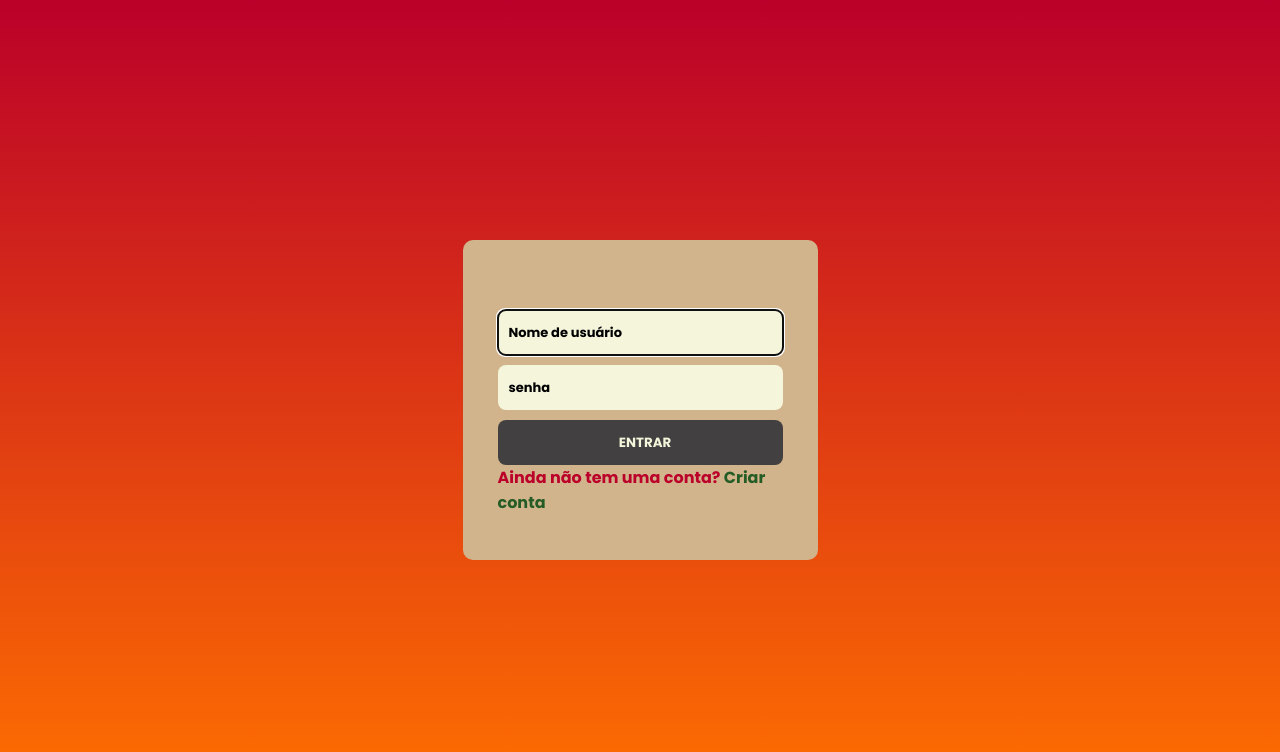
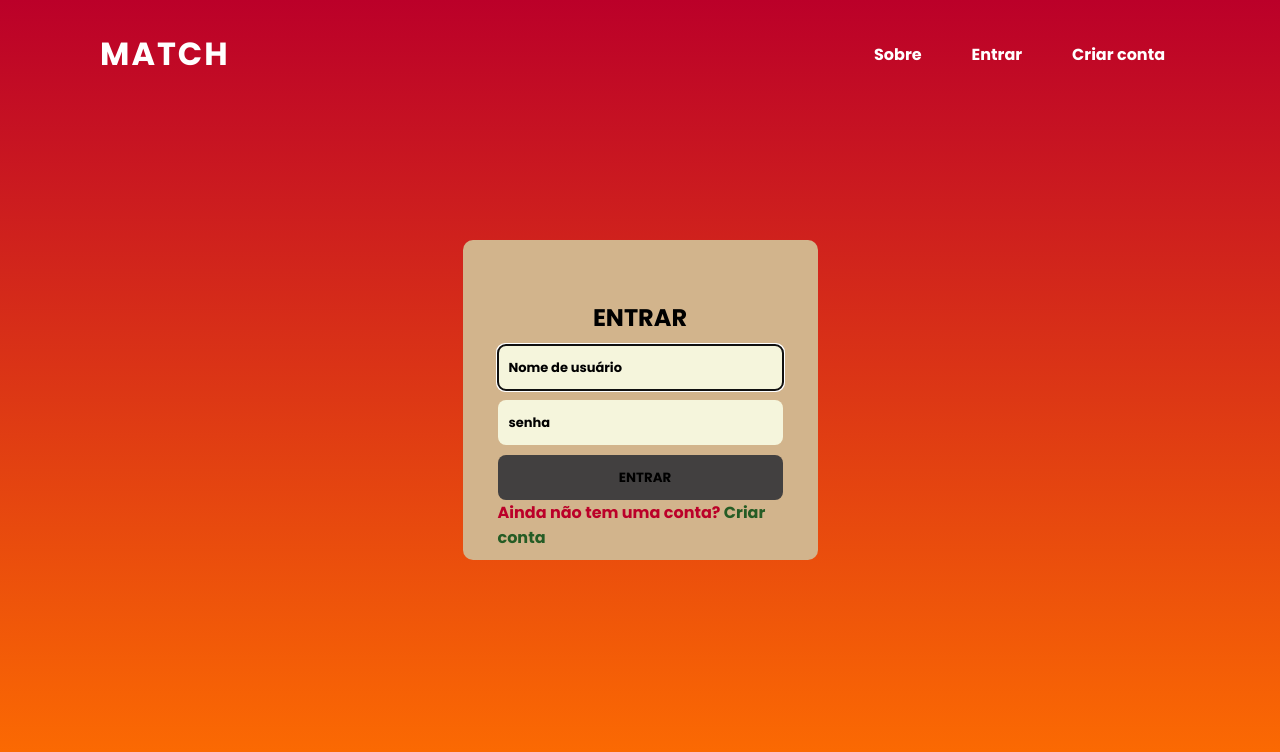
Before and after one commit to Sarahpsps/match, a plain HTML site: page entrarfolder/entrar.html in a window 1280 px wide. Drawn offline with Linux system fonts and the light colour scheme.

Commit message:
atualização

```diff
--- a/criarcontafolder/criarconta.css
+++ b/criarcontafolder/criarconta.css
@@ -15,6 +15,53 @@ body
   background: linear-gradient( #BB0029,#FF7000);
   font-family: Arial, Helvetica, sans-serif;
   overflow: hidden;
+}
+
+header
+{
+  position: absolute;
+  top: 0;
+  left: 0;
+  width: 100%;
+  padding: 30px 100px;
+  display: flex;
+  justify-content: space-between;
+  align-items: center;
+}
+header .match
+{
+  color:  #fff;
+  font-weight: 700;
+  text-decoration: none;
+  font-size: 2em;
+  text-transform: uppercase;
+  letter-spacing: 2px;
+}
+header ul
+{
+  display: flex;
+  justify-content: center;
+  align-items: center;
+}
+header ul li
+{
+  list-style: none;
+  margin-left: 20px;
+}
+header ul li a
+{
+  text-decoration: none;
+  padding: 6px 15px;
+  color: #fff;
+  border-radius: 20px;
+
+}
+header ul li a:hover,
+header ul li a.active
+{
+  background: #fff;
+  color: #2b1055;
+
 }
 
 .area-login
--- a/criarcontafolder/criarconta.js
+++ b/criarcontafolder/criarconta.js
@@ -1,11 +1,11 @@
 const users = [];
 
-function createAccount(usuario, email,senha, dataNascimento, gender){
-    const userExists = users.some(user => user.usuario === ususario);
+function createAccount(usuario, email, senha, dataNascimento, gender){
+    const userExists = users.some(user => user.usuario === usuario);
     if(userExists){
         return { success: false, message: 'Nome de usuário já existe'};
     }
-    users.push({usuario, email,senha, dataNascimento, gender});
+    users.push({usuario, email, senha, dataNascimento, gender});
     return {sucess: true, message: 'Conta criada com sucesso!'};
 }
 
--- a/entrarfolder/entrar.css
+++ b/entrarfolder/entrar.css
@@ -15,6 +15,53 @@ body
   background: linear-gradient(#BB0029, #FF7000);
   font-family: Arial, Helvetica, sans-serif;
   overflow: hidden;
+}
+
+header
+{
+  position: absolute;
+  top: 0;
+  left: 0;
+  width: 100%;
+  padding: 30px 100px;
+  display: flex;
+  justify-content: space-between;
+  align-items: center;
+}
+header .match
+{
+  color:  #fff;
+  font-weight: 700;
+  text-decoration: none;
+  font-size: 2em;
+  text-transform: uppercase;
+  letter-spacing: 2px;
+}
+header ul
+{
+  display: flex;
+  justify-content: center;
+  align-items: center;
+}
+header ul li
+{
+  list-style: none;
+  margin-left: 20px;
+}
+header ul li a
+{
+  text-decoration: none;
+  padding: 6px 15px;
+  color: #fff;
+  border-radius: 20px;
+
+}
+header ul li a:hover,
+header ul li a.active
+{
+  background: #fff;
+  color: #2b1055;
+
 }
 
 .area-login
@@ -53,7 +100,7 @@ body
     margin-top: 10px;
     background-color: #F5F5DC;
     padding-left: 10px;
-    color: #F5F5DC;
+    color: #000000;
     border: none;
     height: 45px;
     border-radius: 8px;
--- a/entrarfolder/entrar.html
+++ b/entrarfolder/entrar.html
@@ -7,19 +7,34 @@
   <title>Entrar</title>
   <link href="entrar.css" rel="stylesheet" type="text/css" />
 </head>
+
 <body>
+    <script src="entrar.js"></script>
+</body>
+
+<body>
+    <header>
+        <a href="../index.html" class="match">match</a>
+        <ul>
+           <li><a href="../sobre/sobre.html">Sobre</a></li>
+           <li><a href="../entrarfolder/entrar.html">Entrar</a></li>
+           <li><a href="..//criarcontafolder/criarconta.html">Criar conta</a></li>
+        </ul>
+      </header>
+
     <section class="area-login">
         <div class="login">
             <div>
                 <img src="">
           </div>
+          <h1>ENTRAR</h1>
+          <form method="POST">
 
-          <form method="POST">
               <input type="text" name="usuário" placeholder="Nome de usuário" autofocus>
               <input type="password" name="senha" placeholder="senha" autofocus>
               <input type="submit" value="Entrar">
           </form>
-         <p>Ainda não tem uma conta? <a href="#" >Criar conta</a></p>
+         <p>Ainda não tem uma conta? <a href="../criarcontafolder/criarconta.html" >Criar conta</a></p>
         </div>
     </section>
 </body>
--- a/entrarfolder/entrar.js
+++ b/entrarfolder/entrar.js
@@ -0,0 +1,13 @@
+const users = [];
+
+function checarconta(usuario, senha){
+    const userExists = users.find(user => user.usuario === usuario);
+    if(userExist){
+        if(user.senha === senha)
+        return {sucess: true}
+    };
+    if(!userExists){
+        return {sucess: false, message: 'Usuário inexistente'}
+    }
+    return {sucess: false, message: 'Usuário ou senha inválidos'}
+}
--- a/sobre/sobre.css
+++ b/sobre/sobre.css
@@ -10,3 +10,62 @@
     min-height: 100vh;
     background: linear-gradient(#bb0b0b, #bc2a);
   }
+
+  header
+{
+  position: absolute;
+  top: 0;
+  left: 0;
+  width: 100%;
+  padding: 30px 100px;
+  display: flex;
+  justify-content: space-between;
+  align-items: center;
+}
+
+header .match
+{
+  color:  #fff;
+  font-weight: 700;
+  text-decoration: none;
+  font-size: 2em;
+  text-transform: uppercase;
+  letter-spacing: 2px;
+}
+header ul
+{
+  display: flex;
+  justify-content: center;
+  align-items: center;
+}
+header ul li
+{
+  list-style: none;
+  margin-left: 20px;
+}
+header ul li a
+{
+  text-decoration: none;
+  padding: 6px 15px;
+  color: #fff;
+  border-radius: 20px;
+
+}
+header ul li a:hover,
+header ul li a.active
+{
+  background: #fff;
+  color: #2b1055;
+
+}
+
+#text
+{
+  color:#fff;
+  white-space: nowrap;
+  font-size: 1.5vw;
+  z-index:9;
+  margin-left: 1%;
+  text-align: center;
+  width: 100%;
+}
```
Also changed, not shown: criarcontafolder/criarconta.html (+15 -6 lines), index.html (+1 -1 lines), sobre/sobre.html (+18 -9 lines), 1 other file.
